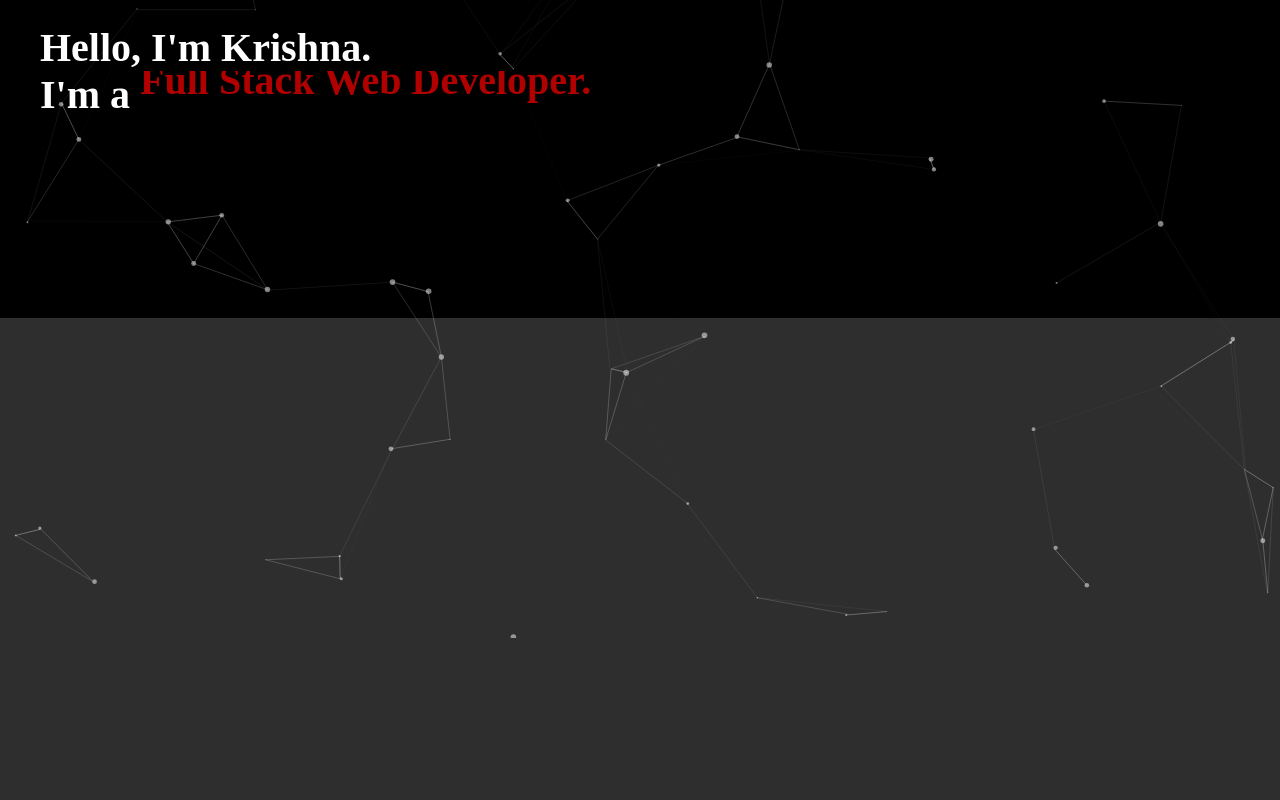
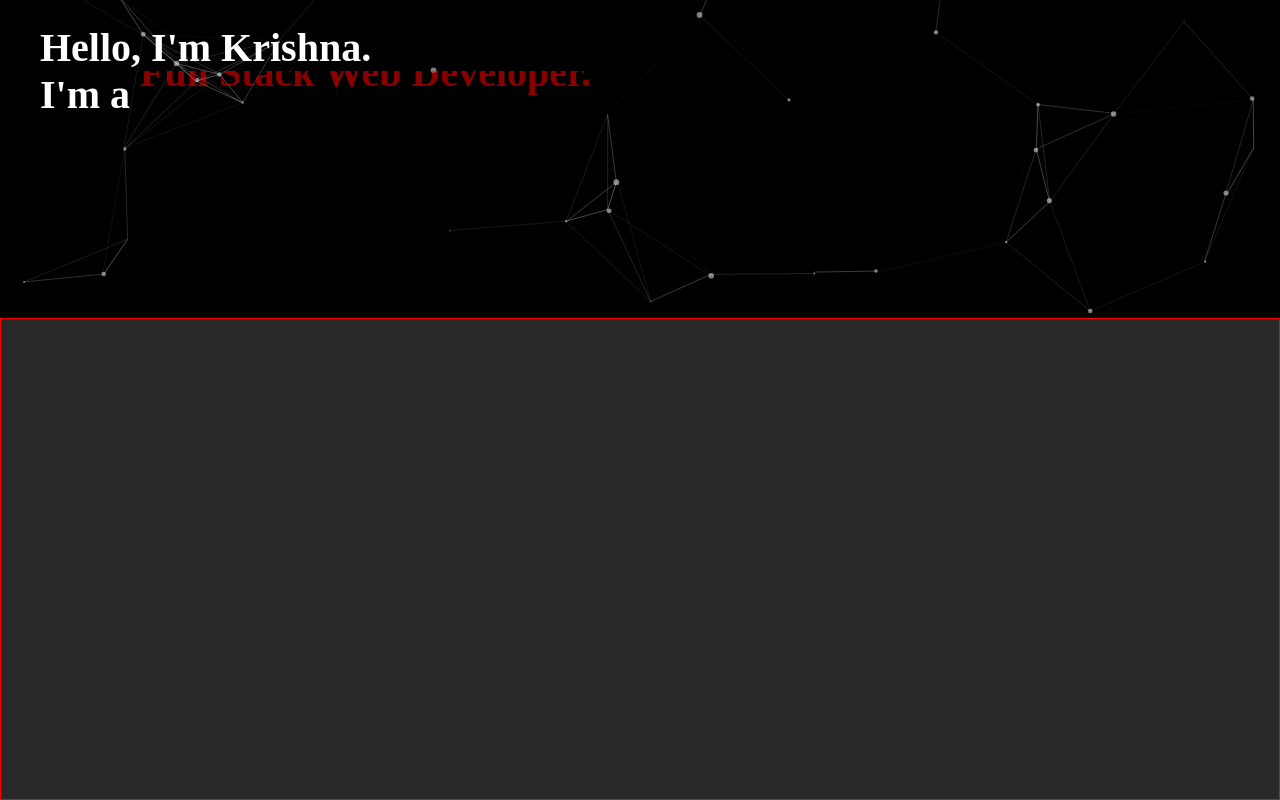
Before and after one commit to krishnaraketla/portfolio, a React (Create React App) app in the folder frontend/: page / in a window 1280 px wide. Shown: the part 216-1016 px from the top of the page. Before the commit the page ends 800 px from the top, so only its background shows below. Built offline with nearby package versions, Linux system fonts and the light colour scheme; the HTML template or start-up script is replaced by a standard one.

Commit message:
testing page section

```diff
--- a/frontend/src/components/HeroSection.js
+++ b/frontend/src/components/HeroSection.js
@@ -23,8 +23,7 @@ const HeroSection = () => {
 
     return (
         <div className="hero">
-                        <ParticlesComponent />
-
+            <ParticlesComponent />
             <div className="hero-card">
             <span className='hero-text'>
                 Hello, I'm Krishna.<br />I'm a <span className="changing-text-container">
--- a/frontend/src/pages/Home.js
+++ b/frontend/src/pages/Home.js
@@ -8,6 +8,7 @@ const Home = () => {
         <div className="home">
             <Navbar />
             <HeroSection />
+            <PageSection />
         </div>
     );
 };
--- a/frontend/src/styles/HeroSection.css
+++ b/frontend/src/styles/HeroSection.css
@@ -3,13 +3,14 @@
     display: flex;
     flex: 1;
     min-height:60vh;
+    overflow: hidden;
 }
 
 #particles-js {
-    position:fixed;
+    position:absolute;
     flex:1;
     width: 100%;
-    height: 100%;
+    height: 60vh;
   }
 
 .hero-card {
--- a/frontend/src/styles/PageSection.css
+++ b/frontend/src/styles/PageSection.css
@@ -1,21 +1,23 @@
 .page-section {
+    border: 1px solid red;
     flex:1;
     display: flex;
-    padding: 20px;
-    box-shadow: 0 4px 8px rgba(0, 0, 0, 0.1);
     min-height: 60vh;
-    z-index: 1000;
     align-items: center;
 }
 
 .page-section:nth-child(even) {
     background-color: var(--background-color);
     flex-direction: row;
+    z-index: 999999;
+    opacity: 1;
 }
 
 .page-section:nth-child(odd) {
     background-color: var(--alt-background-color);
     flex-direction: row-reverse;
+    z-index: 999999;
+    opacity: 1;
 }
 
 .page-section-title {
```
